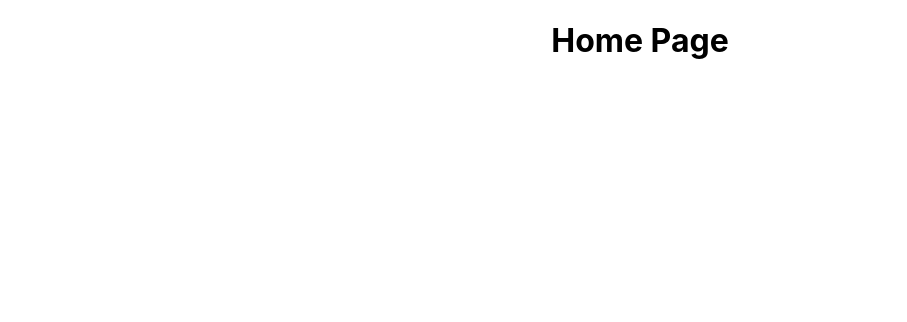
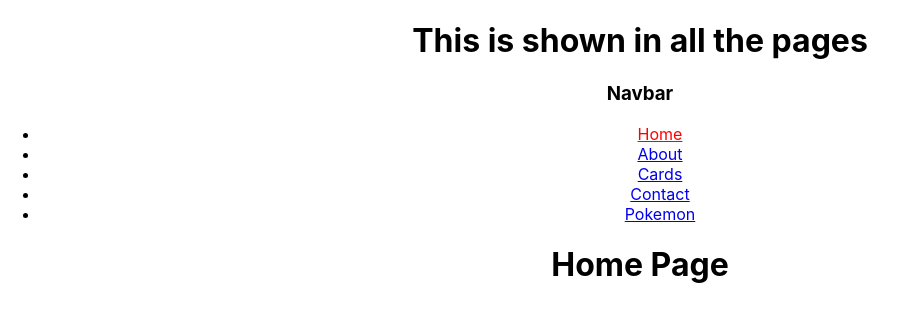
Before and after one commit to lewishardie/may23-t3w6-react-forms, a React (Create React App) app: page / in a window 1280 px wide. Shown: the top 322 px of the page, without its empty margins (0-907 px from the left). Built offline with nearby package versions, Linux system fonts and the light colour scheme.

Commit message:
finished nav bar component

```diff
--- a/src/App.js
+++ b/src/App.js
@@ -1,5 +1,6 @@
 
 import './App.css';
+import Navbar from './components/Navbar';
 import HomePage from './pages/HomePage';
 import AboutPage from './pages/AboutPage';
 import ContactPage from './pages/ContactPage';
@@ -12,6 +13,9 @@ import { Routes, Route, Outlet } from 'react-router-dom';
 function App() {
   return (
     <div className="App">
+      <h1>This is shown in all the pages</h1>
+      <Navbar />
+
       <Routes>
         <Route path='/' element={<HomePage />} />
         {/* This works, but there can be tedious when there are many nested routes
--- /dev/null
+++ b/src/components/Navbar.jsx
@@ -0,0 +1,26 @@
+import { NavLink } from "react-router-dom";
+
+export default function Navbar() {
+    return (
+        <nav>
+            <h3>Navbar</h3>
+            <ul>
+                <li>
+                    <NavLink to ='/' style={({isActive}) => isActive ? {color: "red"} : undefined }>Home</NavLink>
+                </li>
+                <li>
+                    <NavLink to ='/about' style={({isActive}) => isActive ? {color: "red"} : undefined }>About</NavLink>
+                </li>
+                <li>
+                    <NavLink to ='/cards' style={({isActive}) => isActive ? {color: "red"} : undefined }>Cards</NavLink>
+                </li>
+                <li>
+                    <NavLink to ='/about/contact' style={({isActive}) => isActive ? {color: "red"} : undefined }>Contact</NavLink>
+                </li>
+                <li>
+                    <NavLink to ='/pokemon' style={({isActive}) => isActive ? {color: "red"} : undefined }>Pokemon</NavLink>
+                </li>
+            </ul>
+        </nav>
+    )
+}
```
